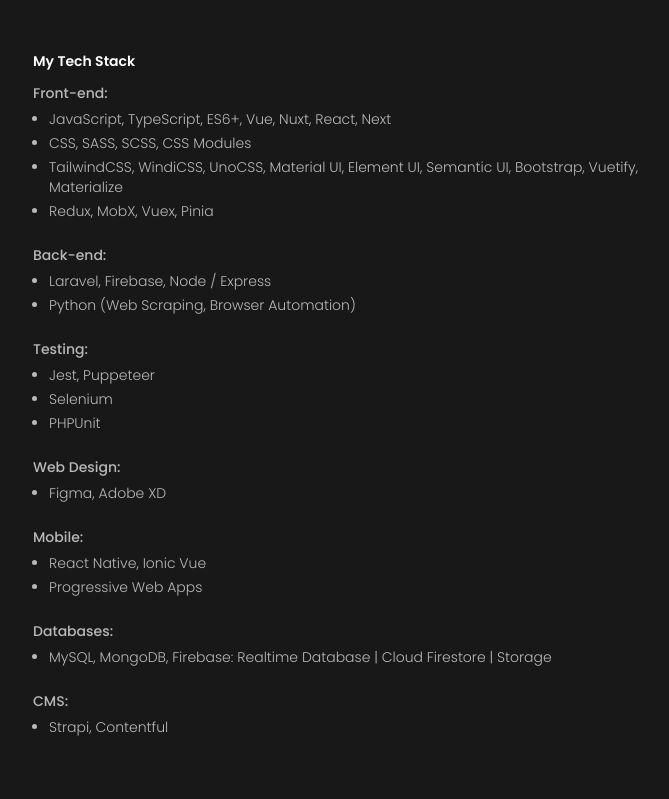
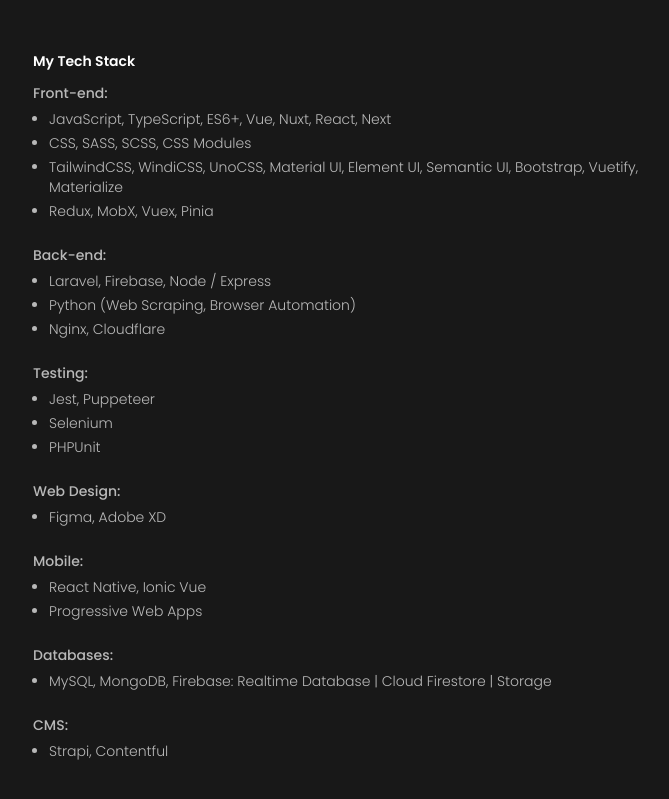
Before and after one commit to erwinmesi/mesi.dev, a Next.js app: page / in a window 1280 px wide. Shown: the part 621-1420 px from the top of the page, without its empty margins (271-940 px from the left). Built offline with nearby package versions, Linux system fonts and the light colour scheme.

Commit message:
feat(intro): update back-end tools

```diff
--- a/src/components/home/HomeIntro.tsx
+++ b/src/components/home/HomeIntro.tsx
@@ -44,6 +44,7 @@
           <ul className="list-disc pl-4 space-y-1">
             <li>Laravel, Firebase, Node / Express</li>
             <li>Python (Web Scraping, Browser Automation)</li>
+            <li>Nginx, Cloudflare</li>
           </ul>
         </div>
 
```
